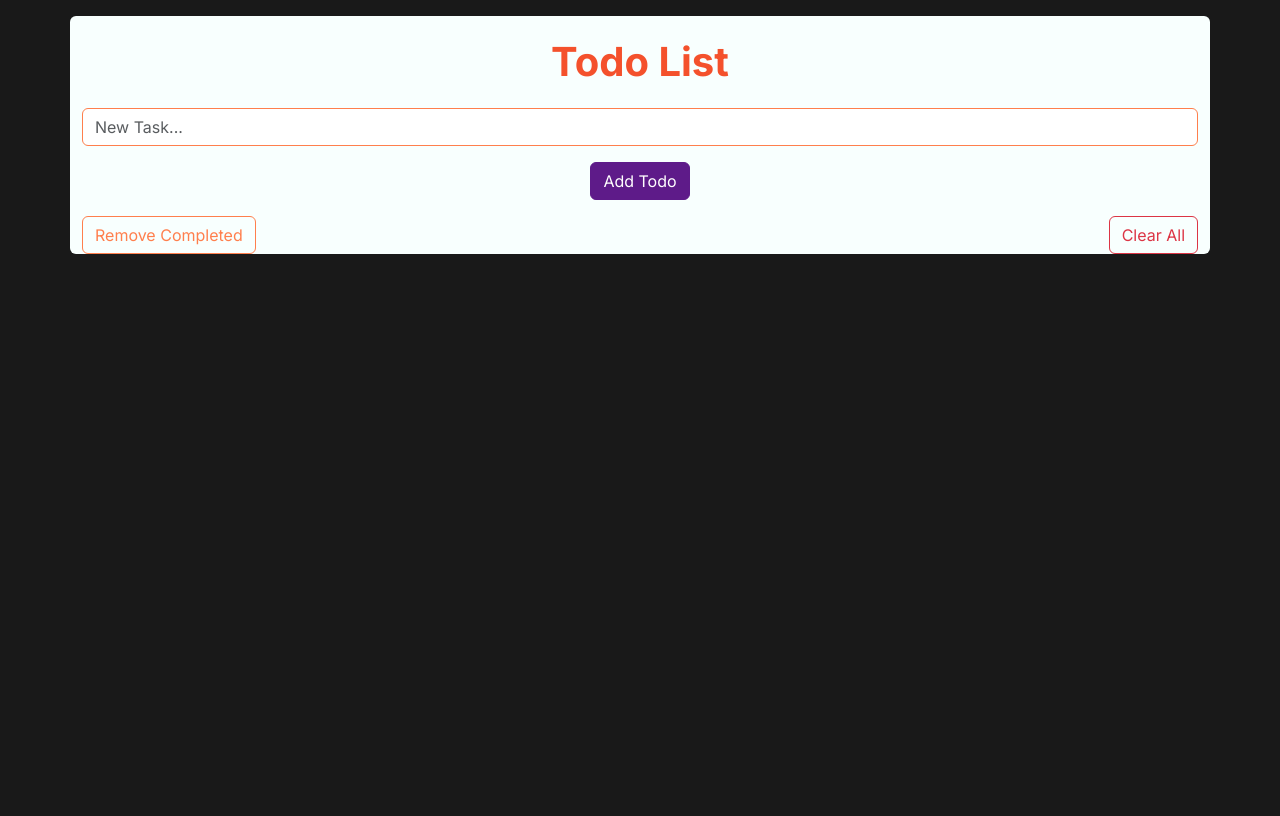
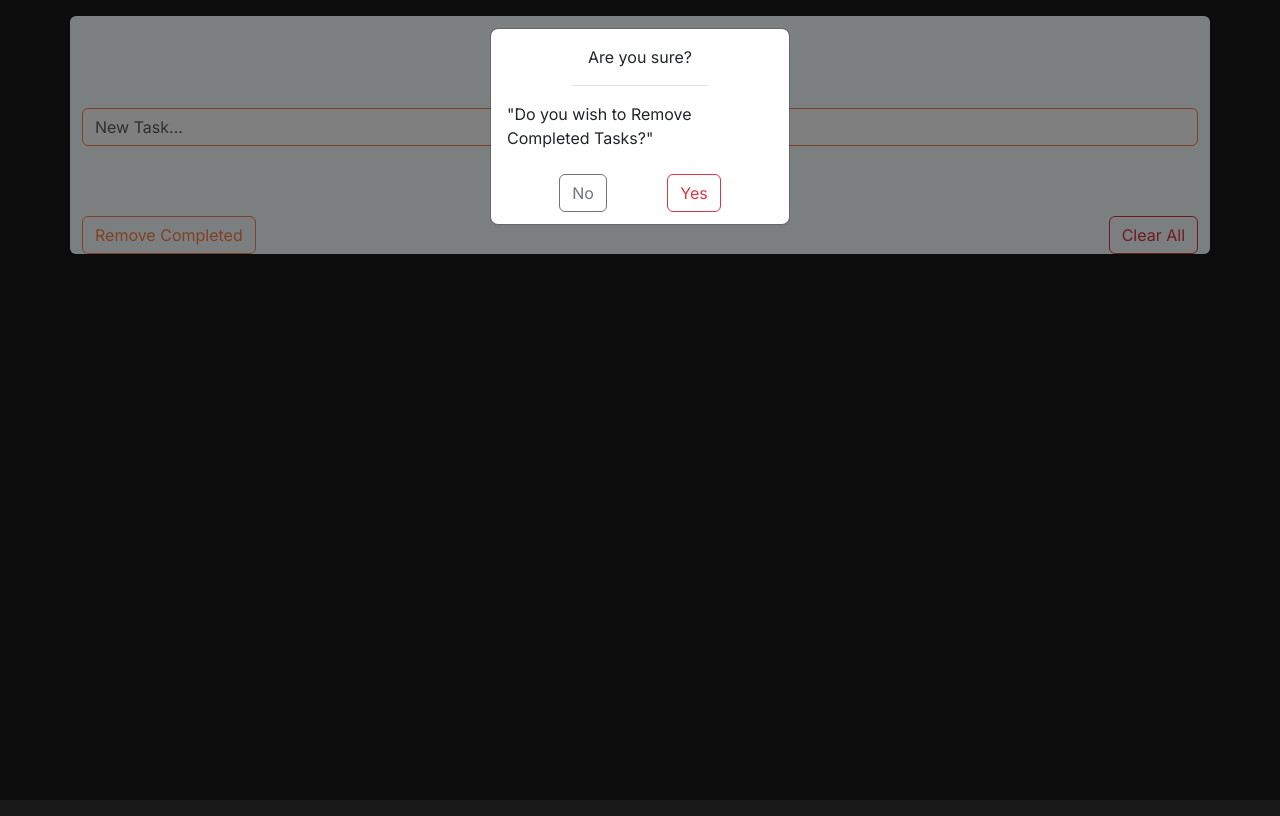
Before and after one commit to SoulinxTBA/app-todo, a React (Vite) app: page / in a window 1280 px wide. Both pictures are taken after a click on the button "Remove Completed". Built offline with nearby package versions, Linux system fonts and the light colour scheme.

Commit message:
Added Confirmation Message for Remove Completed and Clear All buttons

```diff
--- a/src/App.jsx
+++ b/src/App.jsx
@@ -6,12 +6,19 @@ import '/css/custom.min.css'
 // import 'bootstrap/dist/css/bootstrap.min.css';
 import { Header } from "./components/Header";
 import { Task } from "./components/Task";
-import { Button } from "react-bootstrap";
+import { Alert, Button, Modal } from "react-bootstrap";
+import Confirmation from "./components/Confirmation";
 
 const LOCAL_STORAGE_KEY = 'todo:tasks';
 
 function App() {
   const [tasks, setTasks] = useState([]);
+
+  const [show, setShow] = useState(false);
+  const handleClose = () => setShow(false);
+
+  const [secShow, setSecShow] = useState(false);
+  const handleSecClose = () => setSecShow(false);
 
   function loadSavedTasks() {
     const saved = localStorage.getItem(LOCAL_STORAGE_KEY);
@@ -63,10 +70,12 @@ function App() {
   }
 
   function clearAllTasks(){
+    setShow(false)
     setTasksAndSave([])
   }
 
   function clearAllCompleted(){
+    setSecShow(false)
     const newTasks = tasks.filter(task => task.isCompleted !== true)
     setTasksAndSave(newTasks);
   }
@@ -74,8 +83,9 @@ function App() {
   return (
     <>
     <div className="">
+
     <Container className="bg-lexwhite square rounded mt-3">
-      <Row>
+    <Row>
         <Col className="d-flex mt-3 justify-content-center">
           <p className="fs-1 text-lexorange" style={{fontWeight:"bold"}}>Todo List</p>
         </Col>
@@ -84,13 +94,48 @@ function App() {
         <Col>
           <Header handleAddTask={addTask} />
 
+
           <div className="d-flex justify-content-between">
-            <Button variant="outline-lexlightorange"  onClick={clearAllCompleted}>
+            <Button variant="outline-lexlightorange"  onClick={() => setSecShow(true)}>
               Remove Completed
             </Button>
-            <Button variant="outline-danger" onClick={clearAllTasks}>
+            <Button variant="outline-danger" onClick={() => setShow(true)}>
               Clear All
             </Button>
+
+            <Modal show={show} onHide={handleClose} animation={false} className='modal-sm'>
+              <Modal.Header className='text-dark align-self-center'>
+                Are you sure?
+              </Modal.Header>
+              <Modal.Body className='text-dark align-self-center'>
+                "Do you wish to Clear All Components?"
+                </Modal.Body>
+              <div className='d-flex justify-content-evenly p-2 mb-1'>
+                <Button className='' variant="outline-secondary" onClick={handleClose}>
+                  No
+                </Button>
+                <Button variant="outline-danger" onClick={clearAllTasks}>
+                  Yes
+                </Button>
+              </div>
+            </Modal>
+
+            <Modal show={secShow} onHide={handleSecClose} animation={false} className='modal-sm'>
+              <Modal.Header className='text-dark align-self-center'>
+                Are you sure?
+              </Modal.Header>
+              <Modal.Body className='text-dark align-self-center'>
+                "Do you wish to Remove Completed Tasks?"
+                </Modal.Body>
+              <div className='d-flex justify-content-evenly p-2 mb-1'>
+                <Button className='' variant="outline-secondary" onClick={handleSecClose}>
+                  No
+                </Button>
+                <Button variant="outline-danger" onClick={clearAllCompleted}>
+                  Yes
+                </Button>
+              </div>
+            </Modal>
           </div>
 
           {tasks.map((task) => (
--- a/src/components/EditTask.jsx
+++ b/src/components/EditTask.jsx
@@ -34,18 +34,20 @@ function EditTask({task, onRename}) {
         <Modal.Header closeButton>
           <Modal.Title className='text-dark'>Edit Todo</Modal.Title>
         </Modal.Header>
+        <Form>
         <Modal.Body >
           <Form.Control className='border border-lexlightorange' type='text' value={newName}
-          onChange={onRenameTask}/>
+          onChange={onRenameTask} required/>
         </Modal.Body>
         <Modal.Footer>
             <Button variant="outline-danger" onClick={handleClose}>
               Close
             </Button>
-            <Button variant="lexpurple" onClick={submitRename}>
+            <Button variant="lexpurple" onClick={newName ? submitRename : handleClose}>
               Save Changes
             </Button>
         </Modal.Footer>
+        </Form>
       </Modal>
     </>
   );
```
